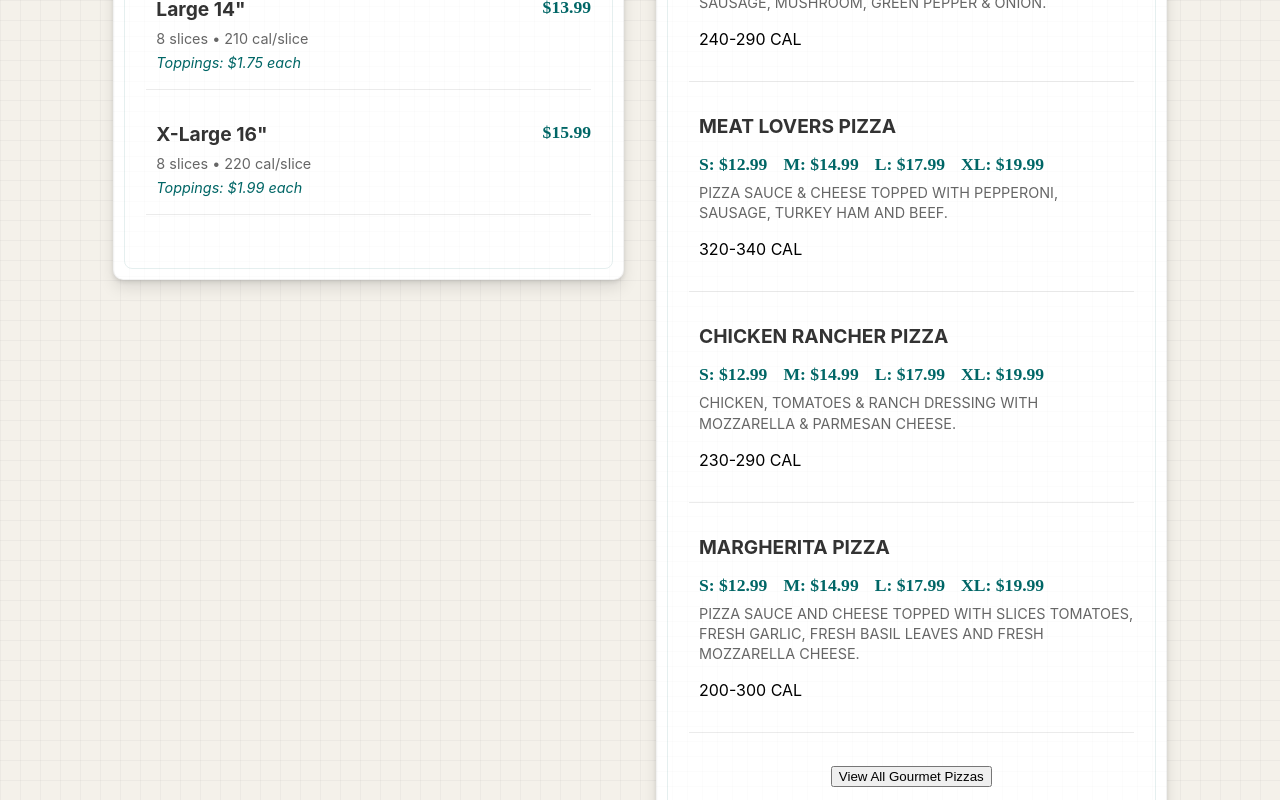
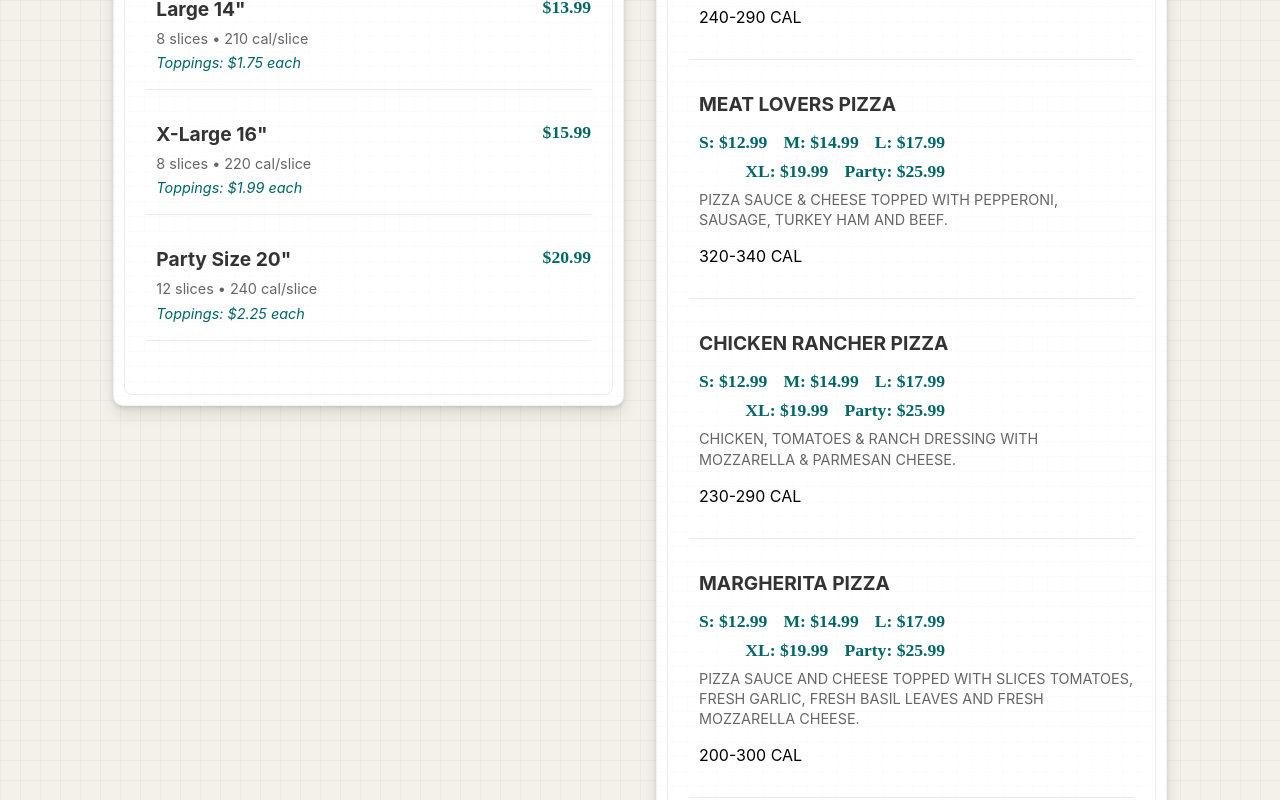
Before and after one commit to bekzodu/pizza-house, a React (Create React App) app: page /menu in a window 1280 px wide. Shown: the part 880-1680 px from the top of the page. Built offline with nearby package versions, Linux system fonts and the light colour scheme; a web font is replaced by a local one.

Commit message:
made more changes based on customers demand

```diff
--- a/src/pages/Home.jsx
+++ b/src/pages/Home.jsx
@@ -303,7 +303,7 @@ const Home = () => {
         <h1>ORDER ONLINE</h1>
         <p className="tagline">Our kitchen is just a click away!</p>
         <p className="description">Craving authentic Italian flavors without leaving the comfort of your home?</p>
-        <button className="orderButton">ORDER</button>
+        <button className="orderButton" onClick={() => window.location.href = "https://order.nexbistro.com/store/a2fb7173-b326-4c9e-8cf0-f47421edb88c"}>ORDER</button>
       </section>
 
       <section className="imageCarouselSection">
--- a/src/pages/Menu.jsx
+++ b/src/pages/Menu.jsx
@@ -45,6 +45,12 @@ const menuData = {
           price: 15.99,
           description: "8 slices • 220 cal/slice",
           toppingPrice: 1.99
+        },
+        {
+          name: "Party Size 20\"",
+          price: 20.99,
+          description: "12 slices • 240 cal/slice",
+          toppingPrice: 2.25
         }
       ]
     },
@@ -100,7 +106,8 @@ const menuData = {
             small: 12.99,
             medium: 14.99,
             large: 17.99,
-            xlarge: 19.99
+            xlarge: 19.99,
+            party: 25.99
           }
         },
         {
@@ -111,7 +118,8 @@ const menuData = {
             small: 12.99,
             medium: 14.99,
             large: 17.99,
-            xlarge: 19.99
+            xlarge: 19.99,
+            party: 25.99
           }
         },
         {
@@ -122,7 +130,8 @@ const menuData = {
             small: 12.99,
             medium: 14.99,
             large: 17.99,
-            xlarge: 19.99
+            xlarge: 19.99,
+            party: 25.99
           }
         },
         {
@@ -133,7 +142,8 @@ const menuData = {
             small: 12.99,
             medium: 14.99,
             large: 17.99,
-            xlarge: 19.99
+            xlarge: 19.99,
+            party: 25.99
           }
         },
         {
@@ -144,7 +154,8 @@ const menuData = {
             small: 12.99,
             medium: 14.99,
             large: 17.99,
-            xlarge: 19.99
+            xlarge: 19.99,
+            party: 25.99
           }
         },
         {
@@ -155,7 +166,8 @@ const menuData = {
             small: 12.99,
             medium: 14.99,
             large: 17.99,
-            xlarge: 19.99
+            xlarge: 19.99,
+            party: 25.99
           }
         },
         {
@@ -166,7 +178,8 @@ const menuData = {
             small: 12.99,
             medium: 14.99,
             large: 17.99,
-            xlarge: 19.99
+            xlarge: 19.99,
+            party: 25.99
           }
         },
         {
@@ -177,7 +190,8 @@ const menuData = {
             small: 12.99,
             medium: 14.99,
             large: 17.99,
-            xlarge: 19.99
+            xlarge: 19.99,
+            party: 25.99
           }
         },
         {
@@ -188,7 +202,8 @@ const menuData = {
             small: 12.99,
             medium: 14.99,
             large: 17.99,
-            xlarge: 19.99
+            xlarge: 19.99,
+            party: 25.99
           }
         },
         {
@@ -199,7 +214,8 @@ const menuData = {
             small: 12.99,
             medium: 14.99,
             large: 17.99,
-            xlarge: 19.99
+            xlarge: 19.99,
+            party: 25.99
           }
         },
         {
@@ -210,7 +226,8 @@ const menuData = {
             small: 12.99,
             medium: 14.99,
             large: 17.99,
-            xlarge: 19.99
+            xlarge: 19.99,
+            party: 25.99
           }
         },
         {
@@ -221,7 +238,8 @@ const menuData = {
             small: 12.99,
             medium: 14.99,
             large: 17.99,
-            xlarge: 19.99
+            xlarge: 19.99,
+            party: 25.99
           }
         },
         {
@@ -232,7 +250,8 @@ const menuData = {
             small: 12.99,
             medium: 14.99,
             large: 17.99,
-            xlarge: 19.99
+            xlarge: 19.99,
+            party: 25.99
           }
         },
         {
@@ -243,7 +262,8 @@ const menuData = {
             small: 12.99,
             medium: 14.99,
             large: 17.99,
-            xlarge: 19.99
+            xlarge: 19.99,
+            party: 25.99
           }
         },
         {
@@ -254,7 +274,8 @@ const menuData = {
             small: 12.99,
             medium: 14.99,
             large: 17.99,
-            xlarge: 19.99
+            xlarge: 19.99,
+            party: 25.99
           }
         }
       ]
@@ -510,10 +531,15 @@ const Menu = () => {
                 <h3>{item.name}</h3>
                 {item.prices ? (
                   <div className="price-list">
+                    <div className="price-row">
                       <span className="price">S: ${item.prices.small}</span>
                       <span className="price">M: ${item.prices.medium}</span>
                       <span className="price">L: ${item.prices.large}</span>
+                    </div>
+                    <div className="price-row">
                       <span className="price">XL: ${item.prices.xlarge}</span>
+                      <span className="price">Party: ${item.prices.party}</span>
+                    </div>
                   </div>
                 ) : (
                   <span className="price">${item.price.toFixed(2)}</span>
@@ -572,10 +598,15 @@ const Menu = () => {
                 <h3>{item.name}</h3>
                 {item.prices ? (
                   <div className="price-list">
+                    <div className="price-row">
                       <span className="price">S: ${item.prices.small}</span>
                       <span className="price">M: ${item.prices.medium}</span>
                       <span className="price">L: ${item.prices.large}</span>
+                    </div>
+                    <div className="price-row">
                       <span className="price">XL: ${item.prices.xlarge}</span>
+                      <span className="price">Party: ${item.prices.party}</span>
+                    </div>
                   </div>
                 ) : (
                   <span className="price">${item.price.toFixed(2)}</span>
--- a/src/pages/Request.jsx
+++ b/src/pages/Request.jsx
@@ -62,15 +62,15 @@ const Request = () => {
         <div className="contact-info">
           <div>
             <h3>Phone</h3>
-            <p>(555) 123-4567</p>
+            <p>(615) 724-8888</p>
           </div>
           <div>
             <h3>Email</h3>
-            <p>events@wingit.com</p>
+            <p>pizzahouse103@gmail.com</p>
           </div>
           <div>
             <h3>Hours</h3>
-            <p>Monday - Friday: 10AM - 6PM</p>
+            <p>Monday - Friday: 10AM - 10PM</p>
           </div>
         </div>
       </section>
--- a/src/styles/Menu.css
+++ b/src/styles/Menu.css
@@ -129,10 +129,15 @@
 
 .price-list {
   display: flex;
+  flex-direction: column;
+  gap: 0.5rem;
+  min-width: 200px;
+}
+
+.price-row {
+  display: flex;
   gap: 1rem;
-  flex-wrap: wrap;
   justify-content: flex-end;
-  min-width: 200px;
 }
 
 .price {
@@ -244,8 +249,11 @@
 
   .price-list {
     min-width: 100%;
+    margin-top: 0.5rem;
+  }
+
+  .price-row {
     justify-content: flex-start;
-    margin-top: 0.5rem;
   }
 }
 
@@ -343,3 +351,24 @@
   background-color: #f8f8f8;
   border-left: 4px solid #2196F3;
 }
+
+.view-all-btn {
+  background-color: #006666;
+  color: white;
+  padding: 0.75rem 1.5rem;
+  border: none;
+  border-radius: 25px;
+  cursor: pointer;
+  font-weight: bold;
+  margin-top: 1rem;
+  transition: all 0.3s ease;
+  width: 100%;
+  box-shadow: 0 2px 4px rgba(0, 0, 0, 0.1);
+}
+
+.view-all-btn:hover {
+  background-color: #f4d03f;
+  color: #333;
+  transform: translateY(-2px);
+  box-shadow: 0 4px 8px rgba(0, 0, 0, 0.2);
+}
```
Lines whose indentation alone changed are shown as unchanged.
